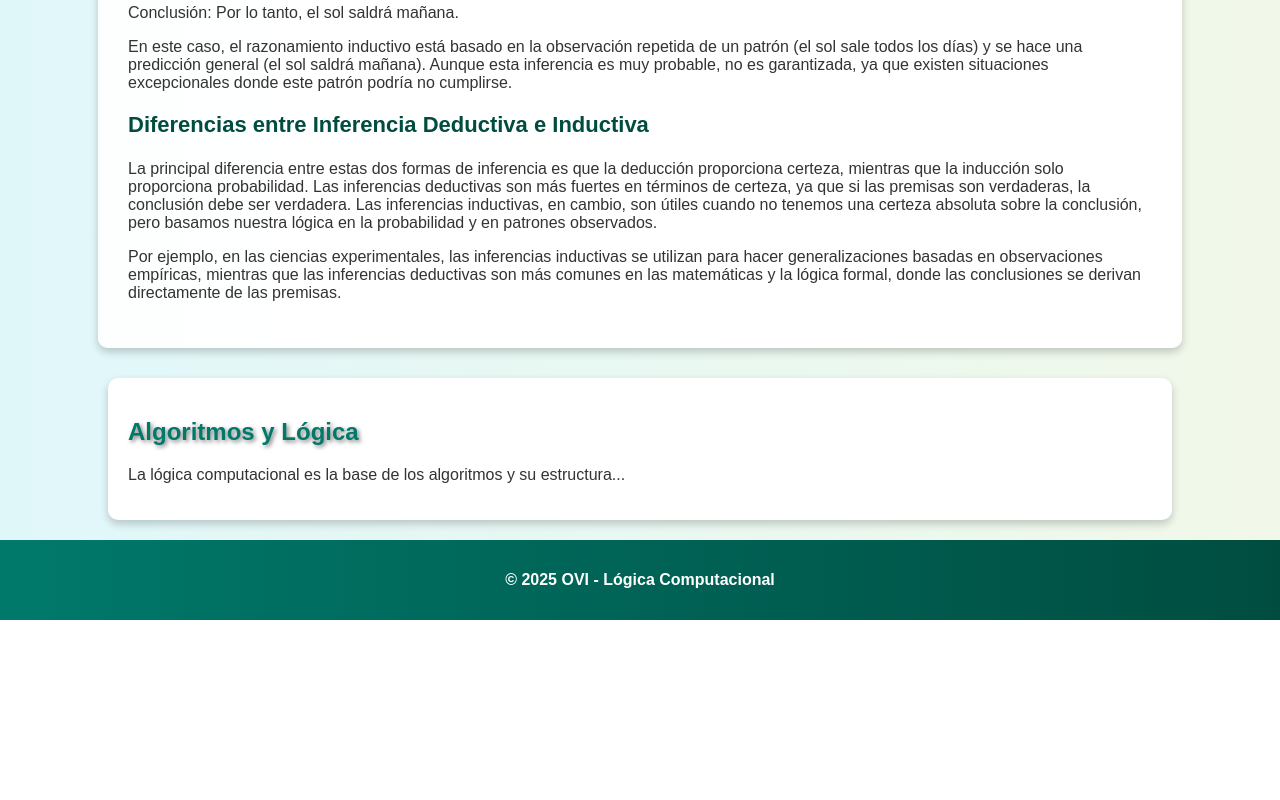
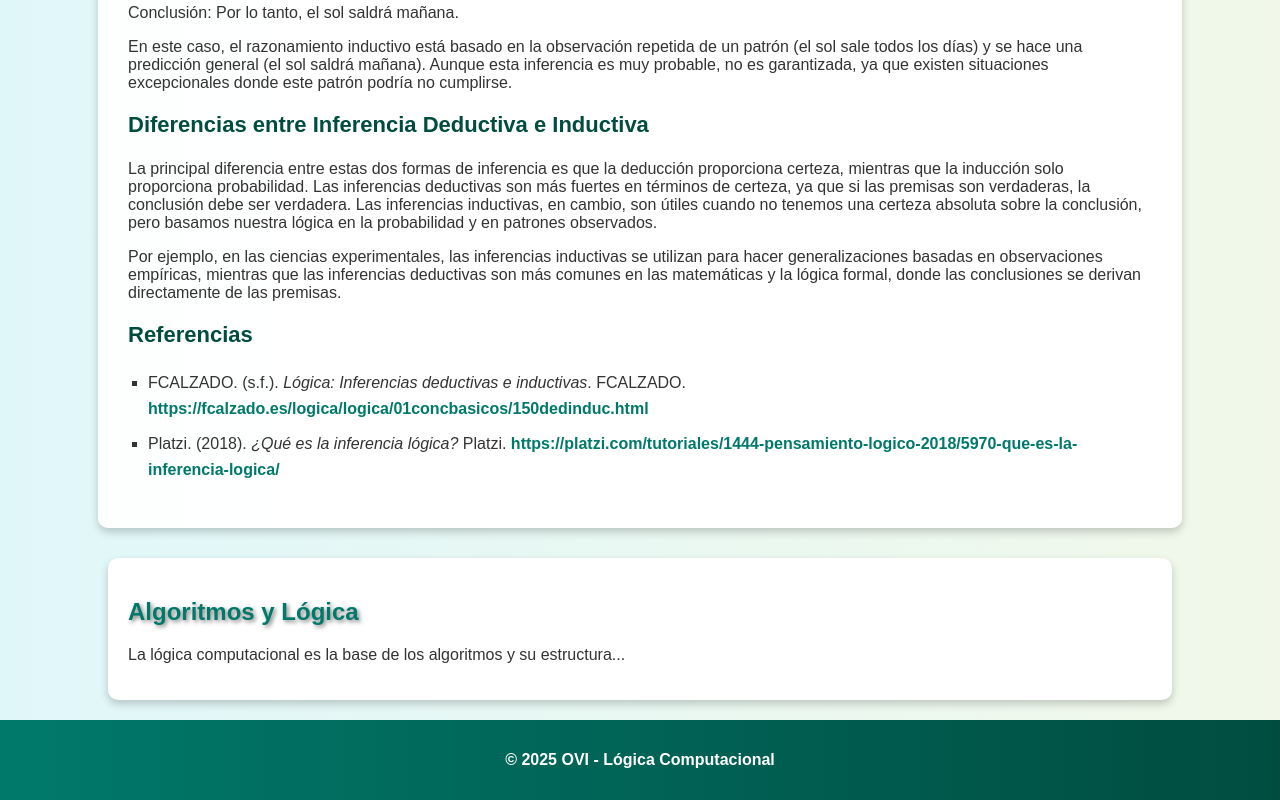
Before and after one commit to bulagenesis/Actividad-Web-1, a plain HTML site: page conceptos.html in a window 1280 px wide. Shown: the part 6875-7675 px from the top of the page. Before the commit the page ends 7495 px from the top, so only its background shows below. Drawn offline with Linux system fonts and the light colour scheme.

Commit message:
bibliografia

```diff
--- a/conceptos.html
+++ b/conceptos.html
@@ -224,7 +224,14 @@
         <p>La principal diferencia entre estas dos formas de inferencia es que la deducción proporciona certeza, mientras que la inducción solo proporciona probabilidad. Las inferencias deductivas son más fuertes en términos de certeza, ya que si las premisas son verdaderas, la conclusión debe ser verdadera. Las inferencias inductivas, en cambio, son útiles cuando no tenemos una certeza absoluta sobre la conclusión, pero basamos nuestra lógica en la probabilidad y en patrones observados.</p>
 
         <p>Por ejemplo, en las ciencias experimentales, las inferencias inductivas se utilizan para hacer generalizaciones basadas en observaciones empíricas, mientras que las inferencias deductivas son más comunes en las matemáticas y la lógica formal, donde las conclusiones se derivan directamente de las premisas.</p>
+
+        <h3>Referencias</h3>
+        <ul>
+            <li>FCALZADO. (s.f.). <i>Lógica: Inferencias deductivas e inductivas</i>. FCALZADO. <a href="https://fcalzado.es/logica/logica/01concbasicos/150dedinduc.html" target="_blank">https://fcalzado.es/logica/logica/01concbasicos/150dedinduc.html</a></li>
+            <li>Platzi. (2018). <i>¿Qué es la inferencia lógica?</i> Platzi. <a href="https://platzi.com/tutoriales/1444-pensamiento-logico-2018/5970-que-es-la-inferencia-logica/" target="_blank">https://platzi.com/tutoriales/1444-pensamiento-logico-2018/5970-que-es-la-inferencia-logica/</a></li>
+        </ul>
     </section>
+
 
 
     <section id="algoritmos">
```
